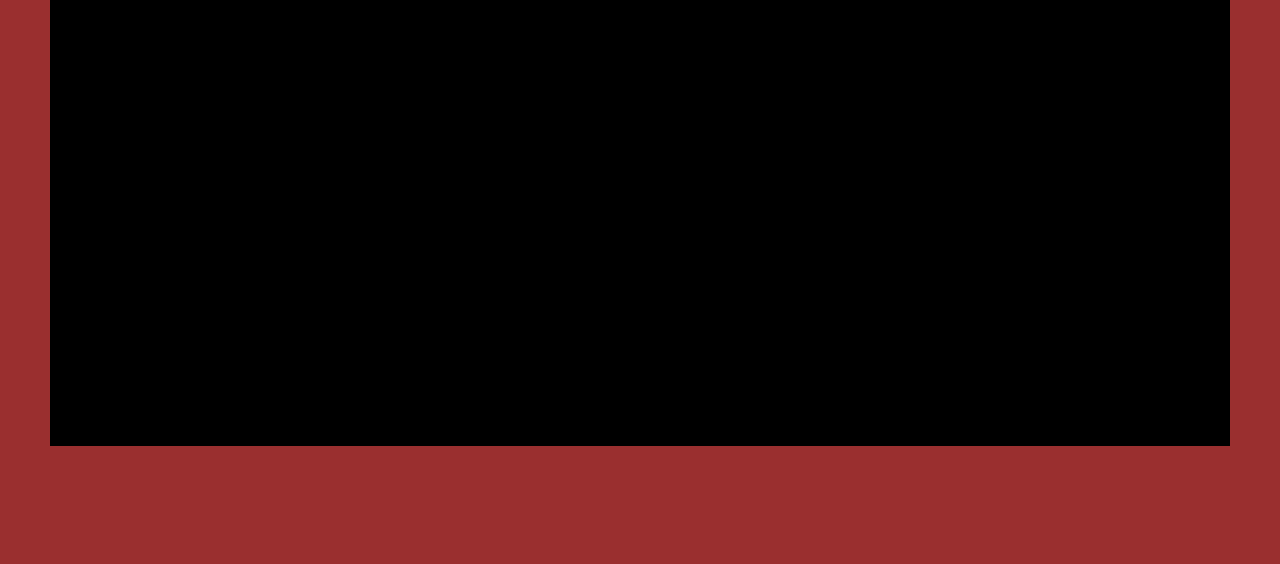
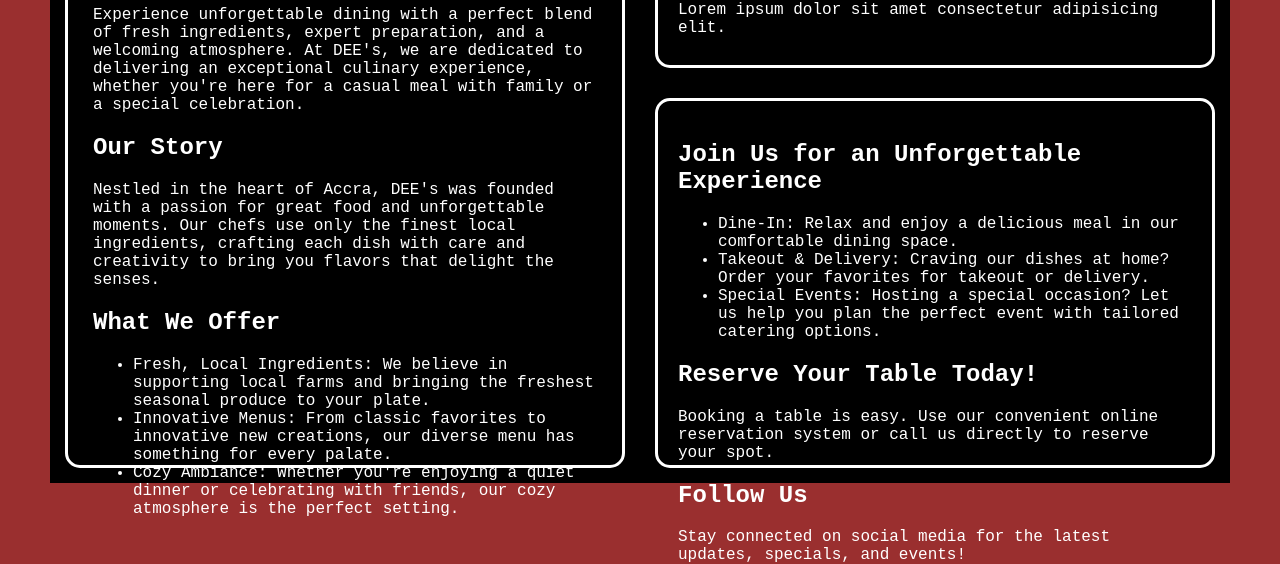
Before and after one commit to gbezzz/restaurant-page, a website built with webpack: page src/template.html in a window 1280 px wide. Shown: the part 344-908 px from the top of the page. Before the commit the page ends 820 px from the top, so only its background shows below. Built offline with nearby package versions, Linux system fonts and the light colour scheme.

Commit message:
Add content for home

```diff
--- a/src/header.css
+++ b/src/header.css
@@ -67,11 +67,12 @@
 
 .title {
   display: flex;
+  flex-direction: column;
   justify-content: center;
   align-items: center;
 
   font-size: xx-large;
   font-weight: 500;
 
-  padding: 10px;
+  padding: 20px;
 }
--- a/src/home.css
+++ b/src/home.css
@@ -0,0 +1,5 @@
+.main {
+  display: grid;
+  grid-template-columns: repeat(2, 1fr);
+  grid-template-rows: 200px 50vh;
+}
--- a/src/home.js
+++ b/src/home.js
@@ -8,4 +8,57 @@
 title.classList.add("title");
 home.appendChild(title);
 
+const main = document.createElement("div");
+main.classList.add("main");
+home.appendChild(main);
+
+const welcome = document.createElement("div");
+welcome.style.gridRow = "1/3";
+welcome.style.gridColumn = "1/2";
+welcome.style.margin = "15px";
+welcome.style.padding = "25px";
+welcome.style.border = " solid white ";
+welcome.style.borderRadius = "15px";
+welcome.innerHTML = `<h1>Welcome to DEE's</h1><p>Experience unforgettable dining with a perfect blend of fresh ingredients, expert preparation, and a welcoming atmosphere. At DEE's, we are dedicated to delivering an exceptional culinary experience, whether you're here for a casual meal with family or a special celebration.</p><h2>Our Story
+
+</h2><p>Nestled in the heart of Accra, DEE's was founded with a passion for great food and unforgettable moments. Our chefs use only the finest local ingredients, crafting each dish with care and creativity to bring you flavors that delight the senses.
+
+</p><h2>What We Offer
+
+</h2><ul><li>Fresh, Local Ingredients: We believe in supporting local farms and bringing the freshest seasonal produce to your plate.
+</li><li>Innovative Menus: From classic favorites to innovative new creations, our diverse menu has something for every palate.
+</li><li>Cozy Ambiance: Whether you're enjoying a quiet dinner or celebrating with friends, our cozy atmosphere is the perfect setting.
+</li></ul>`;
+main.appendChild(welcome);
+
+const locate = document.createElement("div");
+locate.style.gridRow = "1/2";
+locate.style.gridColumn = "2/3";
+locate.style.margin = "15px";
+locate.style.padding = "20px";
+
+locate.style.border = " solid white ";
+locate.style.borderRadius = "15px";
+locate.innerHTML =
+  "<h1>Where you can find us </h1><p>Lorem ipsum dolor sit amet consectetur adipisicing elit.</p>";
+main.appendChild(locate);
+
+const joinUs = document.createElement("div");
+joinUs.style.gridRow = "2/3";
+joinUs.style.gridColumn = "2/3";
+joinUs.style.margin = "15px";
+joinUs.style.padding = "20px";
+
+joinUs.style.border = " solid white ";
+joinUs.style.borderRadius = "15px";
+joinUs.innerHTML = `<h2>Join Us for an Unforgettable Experience</h2><ul><li>Dine-In: Relax and enjoy a delicious meal in our comfortable dining space.</li><li>Takeout & Delivery: Craving our dishes at home? Order your favorites for takeout or delivery.</li><li>Special Events: Hosting a special occasion? Let us help you plan the perfect event with tailored catering options.
+</li></ul><h2>Reserve Your Table Today!</h2><p>Booking a table is easy. Use our convenient online reservation system or call us directly to reserve your spot.
+
+</p><h2>Follow Us
+
+</h2><p>Stay connected on social media for the latest updates, specials, and events!
+
+</p>`;
+main.appendChild(joinUs);
+
 export { home };
```
